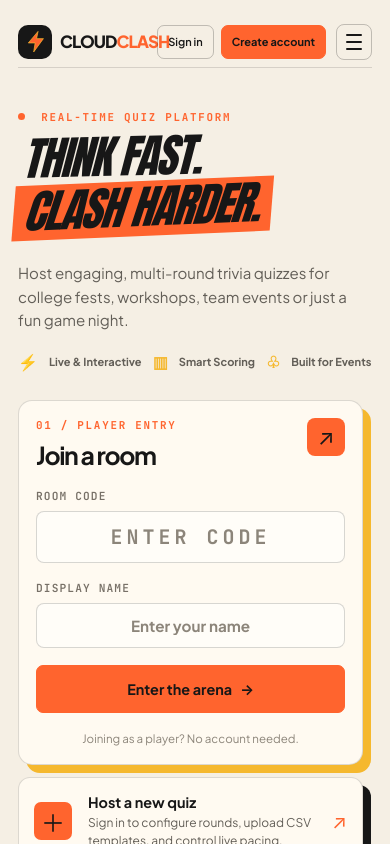
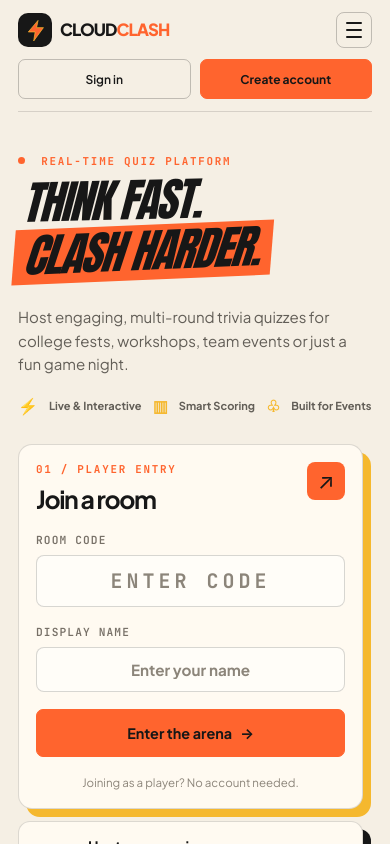
Before and after one commit to abhishek2k4/CloudClash, a React (Vite) app in the folder client/: page / in a window 390 px wide. Shown: the top 844 px of the page. Built offline with nearby package versions, Linux system fonts and the light colour scheme; no server answers; a web font is replaced by a local one.

Commit message:
Prevent landing header overlap on small phones

```diff
--- a/client/src/styles/global.css
+++ b/client/src/styles/global.css
@@ -4160,6 +4160,67 @@ body:has(.landing-shell) #root {
   .landing-shell .mobile-nav-open .landing-menu-toggle span:nth-child(2) { opacity: 0; }
   .landing-shell .mobile-nav-open .landing-menu-toggle span:last-child { transform: translateY(-7px) rotate(-45deg); }
 }
+
+/* Small-phone header: brand/menu on row one, account actions on row two */
+@media (max-width: 520px) {
+  .landing-shell .brand-bar {
+    display: grid;
+    grid-template-columns: minmax(0, 1fr) 36px;
+    grid-template-rows: auto auto;
+    column-gap: 10px;
+    row-gap: 11px;
+    align-items: center;
+    padding-top: 12px;
+    padding-bottom: 12px;
+  }
+  .landing-shell .brand-lockup {
+    grid-column: 1;
+    grid-row: 1;
+    min-width: 0;
+    width: max-content;
+    max-width: 100%;
+  }
+  .landing-shell .brand-mark { flex: 0 0 34px; }
+  .landing-shell .brand-name {
+    font-size: clamp(.88rem, 4.4vw, 1.05rem);
+    white-space: nowrap;
+  }
+  .landing-shell .landing-menu-toggle {
+    grid-column: 2;
+    grid-row: 1;
+    justify-self: end;
+  }
+  .landing-shell .landing-header-actions {
+    grid-column: 1 / -1;
+    grid-row: 2;
+    width: 100%;
+    min-width: 0;
+    display: flex;
+    justify-content: stretch;
+    gap: 9px;
+  }
+  .landing-shell .landing-header-actions > .btn {
+    flex: 1 1 0;
+    justify-content: center;
+    min-width: 0;
+    min-height: 40px;
+    padding: 8px 12px;
+    font-size: 12px;
+  }
+  .landing-shell .account-header {
+    width: 100%;
+    display: flex;
+    gap: 9px;
+  }
+  .landing-shell .account-header > .btn {
+    flex: 1 1 0;
+    justify-content: center;
+    min-width: 0;
+    min-height: 40px;
+    font-size: 12px;
+  }
+}
+
 @media (max-width: 380px) {
   .landing-shell { padding-left: 13px; padding-right: 13px; }
   .landing-shell .brand-name { font-size: .94rem; }
```
